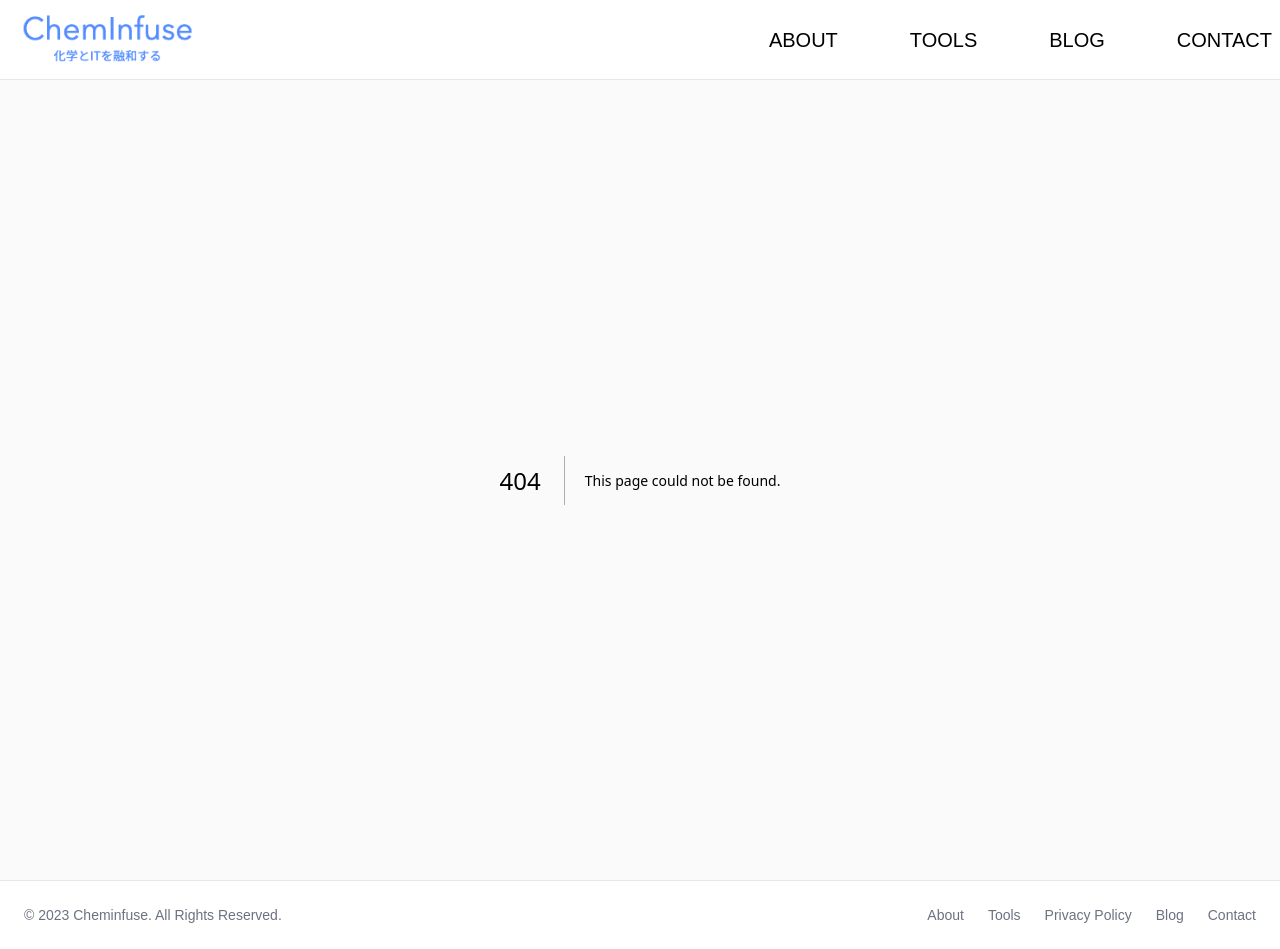
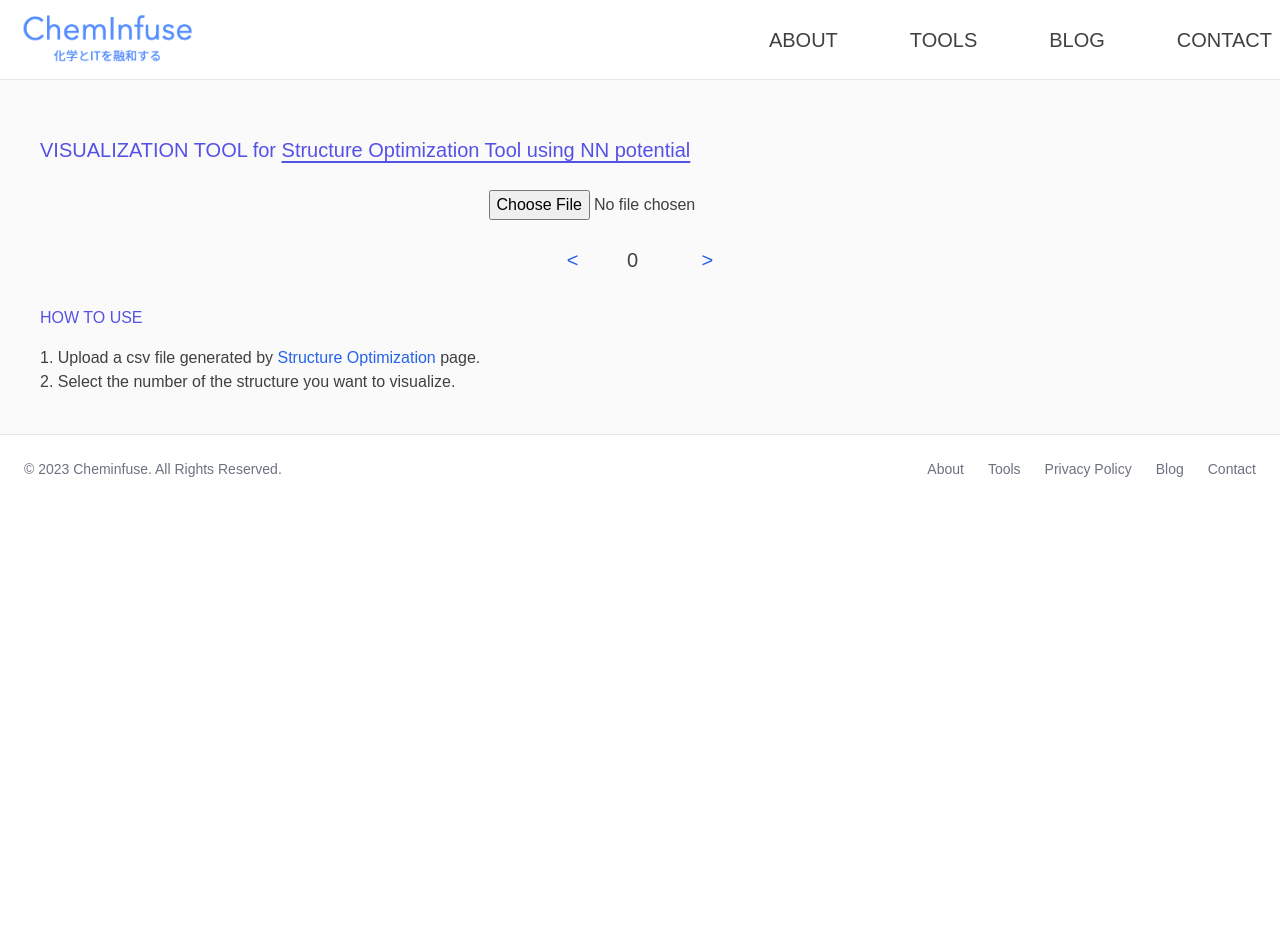
Before and after one commit to Ameyanagi/cheminfuse-frontend, a Next.js app: page /tools/structure_visualization in a window 1280 px wide. Before the commit this address had no page. After the commit the page ends 800 px from the top, so only its background shows below. Built offline with nearby package versions, Linux system fonts and the light colour scheme.

Commit message:
update visualization

```diff
--- a/package.json
+++ b/package.json
@@ -24,6 +24,7 @@
     "next": "13.1.6",
     "nextjs-google-analytics": "^2.3.0",
     "nodemailer": "^6.9.1",
+    "papaparse": "^5.4.0",
     "react": "18.2.0",
     "react-dom": "18.2.0",
     "react-icons": "^4.7.1",
@@ -33,6 +34,7 @@
   "devDependencies": {
     "@tailwindcss/typography": "^0.5.9",
     "@types/jquery": "^3.5.16",
+    "@types/papaparse": "^5.3.7",
     "autoprefixer": "^10.4.13",
     "postcss": "^8.4.21",
     "tailwindcss": "^3.2.7"
--- a/src/app/tools/page.tsx
+++ b/src/app/tools/page.tsx
@@ -29,10 +29,24 @@ const ToolsPage = () => {
                                         className="rounded-xl opacity-20 group-hover:opacity-5 object-fill"
                                         alt="Structure Optimization"
                                     />
-
                                     <div className="absolute w-[80%] top-[50%] left-[50%] translate-x-[-50%] translate-y-[-50%]">
                                         <h3 className='text-2xl text-white traking-wider text-center py-5'>Structure Optimization using NN potential</h3>
                                         <p className='pb-2 pt-2 text-white text-center'>ニューラルネットワークポテンシャルを利用した構造最適化 Webアプリ</p>
+                                    </div>
+                                </Link>
+                            </div>
+                            <div className="relative flex items-center justify-center h-[300px] w-[300px] shadow-xl shadow-gray-400 rounded-xl group bg-gradient-to-r from-[#548DFF] to-[#548DFF99] mx-auto">
+                                <Link href="/tools/structure_visualization">
+                                    <Image
+                                        src="/images/eyecatch/structure_optimization.png"
+                                        width={300}
+                                        height={300}
+                                        className="rounded-xl opacity-20 group-hover:opacity-5 object-fill"
+                                        alt="Structure Visualization"
+                                    />
+                                    <div className="absolute w-[80%] top-[50%] left-[50%] translate-x-[-50%] translate-y-[-50%]">
+                                        <h3 className='text-2xl text-white traking-wider text-center py-5'>Structure Visualization Tool</h3>
+                                        <p className='pb-2 pt-2 text-white text-center'>構造最適化 Webアプリで出力したデータの可視化ツール</p>
                                     </div>
                                 </Link>
                             </div>
--- a/src/app/tools/structure_optimization/page.tsx
+++ b/src/app/tools/structure_optimization/page.tsx
@@ -1,6 +1,4 @@
 "use client";
-import Link from "next/link";
-import  React, { useState } from "react";
 import dynamic from "next/dynamic";
 
 const Editor= dynamic(
--- /dev/null
+++ b/src/app/tools/structure_visualization/page.tsx
@@ -0,0 +1,181 @@
+"use client";
+import React, { useState } from "react";
+import Next3Dmol from "@/components/Next3Dmol";
+import Papa from "papaparse";
+import Link from "next/link";
+
+
+const StructureVisPage = () => {
+
+  const [parsedData, setParsedData] = useState<any>([]);
+  const [tableRows, setTableRows] = useState<any>([]);
+  const [values, setValues] = useState<any>([]);
+  const [structureID, setStructureID] = useState<number>(0);
+  const [plotTorch, setPlotTorch] = useState<boolean>(true);
+
+  const changeHandler = (event: React.ChangeEvent<HTMLInputElement>) => {
+    // Passing file data (event.target.files[0]) to parse using Papa.parse
+    if (event.target.files === null) {
+      return;
+    }
+
+    Papa.parse(event.target.files[0], {
+      header: true,
+      skipEmptyLines: true,
+      complete: (results: { data: any[]; }) => {
+        const rowsArray: any[] = [];
+        const valuesArray: unknown[] = [];
+
+        // Iterating data to get column name and their values
+        results.data.map((d: { [s: string]: unknown; } | ArrayLike<unknown>) => {
+          rowsArray.push(Object.keys(d));
+          valuesArray.push(Object.values(d));
+        });
+
+        // Parsed Data Response in array format
+        setParsedData(results.data);
+
+        // Filtered Column Names
+        setTableRows(rowsArray[0]);
+
+        // Filtered Values
+        setValues(valuesArray);
+      },
+    });
+  };
+
+  const plotMolecule = (moleculeId: number) => {
+
+    if (parsedData.length === 0) {
+      return <></>;
+    }
+
+    if (parsedData.length < moleculeId) {
+      return <></>;
+    }
+
+    const molecule = parsedData[moleculeId];
+    const xyz = molecule.torch_xyz;
+    // const mol2 = molecule.torch_molblock;
+
+    return (
+      <>
+        <Next3Dmol
+          className='relative w-[50vh] h-[50vh] mx-auto'
+          structure={xyz}
+          format="xyz"
+        />
+      </>
+    );
+  };
+
+  const changeStructureID = (id: number) => {
+    if (parsedData.length === 0) {
+      setStructureID(0);
+      return;
+    }
+
+    if (id < 0) {
+      setStructureID(0);
+    } else if (id > parsedData.length - 1) {
+      setStructureID(parsedData.length - 1);
+    } else {
+      setStructureID(id);
+    }
+  };
+
+  const StructureSelector = () => {
+
+    // let tags = [];
+
+    // if (structureID > 0) {
+    //   tags.push(<a className="text-xl p-4 hover:cursor-pointer" onClick={() => setStructureID(structureID - 1)}> &lt; </a>);
+    // }
+
+    // tags.push(<input className="text-xl p-4 w-20" type="number" value={structureID} onChange={(e) => setStructureID(parseInt(e.target.value))} />);
+
+    // if (structureID < parsedData.length - 1) {
+    //   tags.push(<a className="text-xl p-4" onClick={() => setStructureID(structureID + 1)}> &gt; </a>);
+    // }
+
+    return (
+      <>
+        <a className="text-xl p-4 text-blue-600 hover:cursor-pointer hover:border-b" onClick={() => changeStructureID(structureID - 1)}> &lt; </a>
+        <input className="text-xl p-4 w-20 text-center bg-transparent appearance-none outline-none" type="number" value={structureID} min="0" onChange={(e) => setStructureID(parseInt(e.target.value))} />
+        <a className="text-xl p-4 text-blue-600 hover:cursor-pointer hover:border-b" onClick={() => changeStructureID(structureID + 1)}> &gt; </a>
+      </>
+    );
+  }
+
+
+
+
+  return (
+    <div className="w-full text-left">
+
+      <div className="w-full p-10">
+
+        <div className="max-w-[1240px] mx-auto">
+          <p className="text-xl text-[#5651e5] py-4">
+            VISUALIZATION TOOL for  <Link href="/tools/structure-optimization" className=" hover:cursor-pointer underline underline-offset-4 hover:border-b"> Structure Optimization Tool using NN potential </Link>
+          </p>
+
+          <div>
+            {/* File Uploader */}
+            <input
+              type="file"
+              className="w-100"
+              name="file"
+              onChange={changeHandler}
+              accept=".csv"
+              style={{ display: "block", margin: "10px auto" }}
+            />
+            {/* <input
+              type="radio"
+              className="w-4 h-4 my-auto text-blue-600 bg-gray-100 border-gray-300 focus:ring-blue-500 dark:focus:ring-blue-600 dark:ring-offset-gray-800 focus:ring-2 dark:bg-gray-700 dark:border-gray-600"
+              id="torch"
+              name="plot"
+              value="torch"
+              checked={plotTorch}
+              onChange={() => setPlotTorch(true)}
+            />
+            <label htmlFor="torch" className="mx-2 my-auto">Torch Optimized Structure</label>
+            <input
+              type="radio"
+              id="torch"
+              name="plot"
+              value="torch"
+              checked={!plotTorch}
+              onChange={() => setPlotTorch(false)}
+            />
+            <label htmlFor="torch" className="mx-2 my-auto">Initial Structure</label>
+            <br /> */}
+
+          </div>
+          <div className="mx-auto text-center">
+            <StructureSelector />
+          </div>
+          <div className="max-w-[1240px] mx-auto items-center text-center">
+            {plotMolecule(structureID)}
+          </div>
+
+          <div className="max-w-[1240px] mx-auto">
+            <p className="text-ml tracking widget uppercase text-[#5651e5] py-4">
+              How to use
+            </p>
+
+            <ul className="text-ml">
+              <li>1. Upload a csv file generated by <Link href="/tools/structure-optimization" className="text-blue-600 hover:cursor-pointer hover:border-b">Structure Optimization</Link> page. </li>
+              <li>2. Select the number of the structure you want to visualize.</li>
+            </ul>
+          </div>
+        </div>
+
+      </div>
+
+    </div>
+
+  );
+};
+
+export default StructureVisPage;
--- a/src/components/Moleditor.tsx
+++ b/src/components/Moleditor.tsx
@@ -1,6 +1,7 @@
 // "use client";
 import React, { useState } from "react";
 import { Jsme } from "jsme-react";
+import Link from "next/link";
 // import { useForm } from "react-hook-form";
 
 function Editor() {
@@ -36,6 +37,7 @@ function Editor() {
             2. Press "Submit Structure". <br />
             3. Wait for the results to be generated. This might take few minutes. (It might take ~10min for large molecule) <br />
             4. csv file containing the optimized structures will be downloaded. <br />
+            5. Upload the csv file to <Link href="/tools/structure_visualization" className="text-[#5651e5] hover:cursor-pointer hover:border-b">Structure Visualization</Link> page. <br />
           </div>
           <div className='p-4'>
             <Jsme height="50vh" width="100%" options="oldlook,star" onChange={handleSmiles} />
--- a/src/components/Next3Dmol.tsx
+++ b/src/components/Next3Dmol.tsx
@@ -23,9 +23,12 @@ const Next3Dmol = ({ className, structure, format, href }: Next3DmolProps) => {
             fetch(href).then(response => response.text()).then(data => {
                 setStructureString(data);
             });
+        } else {
+            setStructureString(structure);
+            setFormatString(format);
         }
 
-    }, [href, format]);
+    }, [href, format, structure, format]);
 
     useEffect(() => {
 
@@ -45,7 +48,7 @@ const Next3Dmol = ({ className, structure, format, href }: Next3DmolProps) => {
             viewer.addModel(structureString, formatString);
             switch (formatString) {
                 case 'xyz':
-                    viewer.setStyle({}, { sphere: {} });
+                    viewer.setStyle({}, { stick: {} });
                     break;
                 case 'pdb':
                     viewer.setStyle({}, { cartoon: {} });
```
Also changed, not shown: 2 other files (tests, documents, lock files or other folders).
